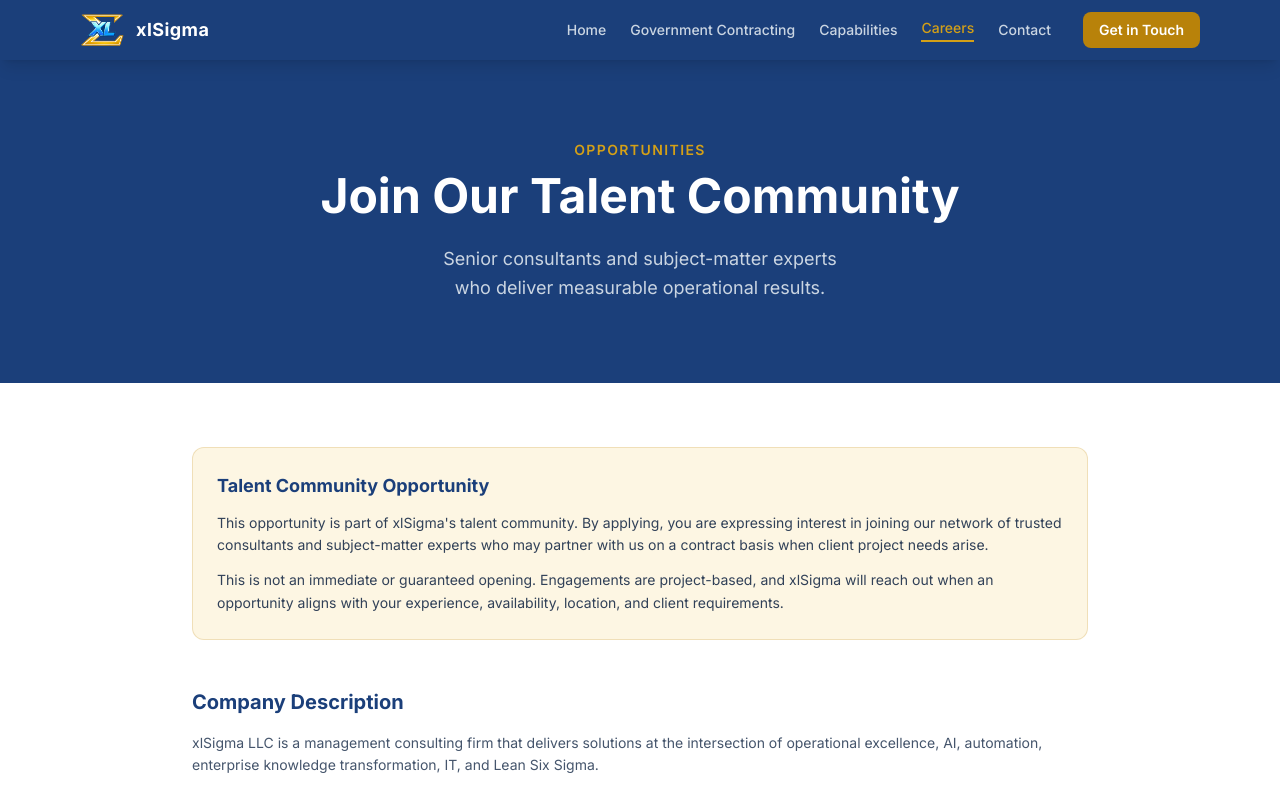
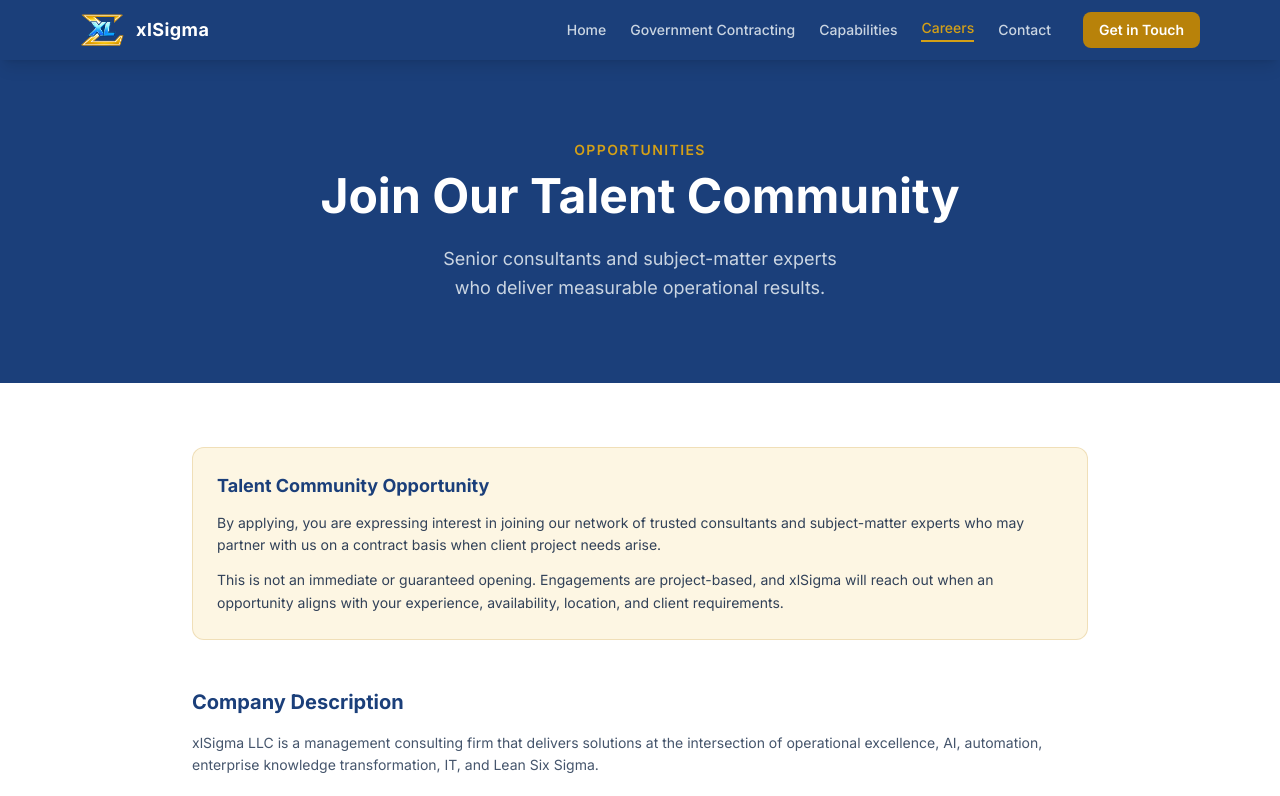
Before and after one commit to xlSigma/xlsigma-website, a Next.js app: page /careers in a window 1280 px wide. Shown: the top 796 px of the page. Built offline with nearby package versions, Linux system fonts and the light colour scheme.

Commit message:
Remove opening sentence from Talent Community Opportunity callout
Co-Authored-By: Claude Sonnet 4.6 <noreply@anthropic.com>

```diff
--- a/app/careers/page.tsx
+++ b/app/careers/page.tsx
@@ -105,9 +105,9 @@ export default function CareersPage() {
           <div className="bg-gold-pale border border-gold/20 rounded-xl p-6">
             <h2 className="text-lg font-bold text-navy mb-3">Talent Community Opportunity</h2>
             <p className="text-slate-700 text-sm leading-relaxed">
-              This opportunity is part of xlSigma&apos;s talent community. By applying, you are
-              expressing interest in joining our network of trusted consultants and subject-matter
-              experts who may partner with us on a contract basis when client project needs arise.
+              By applying, you are expressing interest in joining our network of trusted consultants
+              and subject-matter experts who may partner with us on a contract basis when client
+              project needs arise.
             </p>
             <p className="text-slate-700 text-sm leading-relaxed mt-3">
               This is not an immediate or guaranteed opening. Engagements are project-based, and
```
Also changed, not shown: 1 other file (tests, documents, lock files or other folders).
